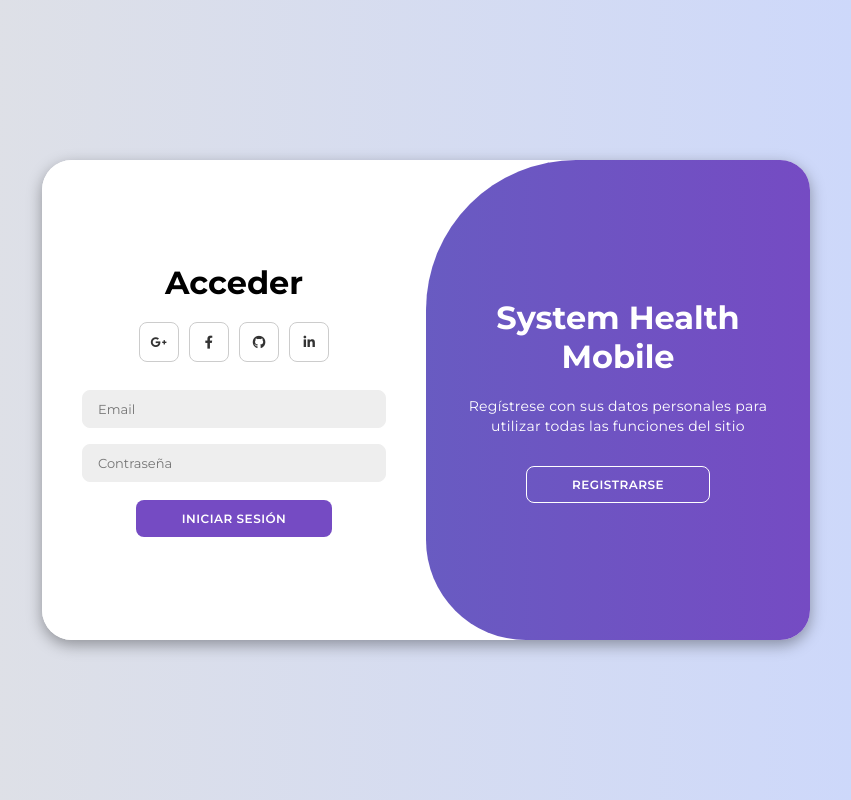
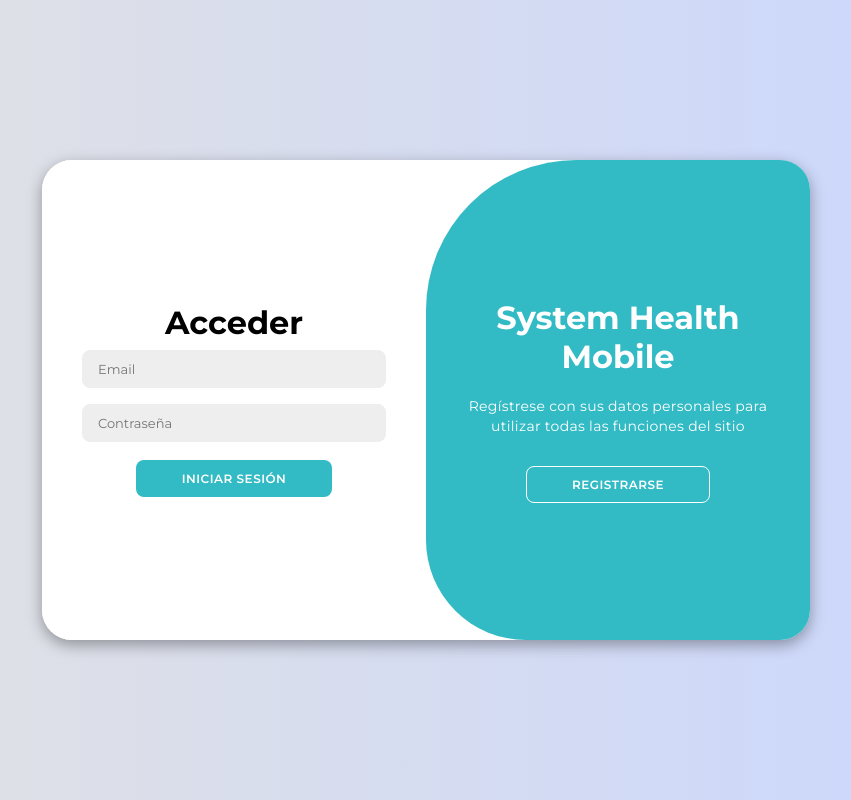
Before and after one commit to VictorJS23/page-salud-movil-v2, a plain HTML site: page Login.html in a window 1280 px wide. Shown: the whole page, without its empty margins (214-1065 px from the left). Drawn offline with nearby package versions, Linux system fonts and the light colour scheme.

Commit message:
fix colors

```diff
--- a/Login.html
+++ b/Login.html
@@ -53,13 +53,14 @@
             <form id="formInicioSecion">
 
                 <h1>Acceder</h1>
-                <div class="Localsocial-icons">
+                <!-- <div class="Localsocial-icons">
                     <a href="#" class="icon"><i class="fa-brands fa-google-plus-g"></i></a>
                     <a href="#" class="icon"><i class="fa-brands fa-facebook-f"></i></a>
                     <a href="https://github.com/VictorJS23/page-salud-movil-v2.git" target="_blank" class="icon"><i
                             class="fa-brands fa-github"></i></a>
                     <a href="#" class="icon"><i class="fa-brands fa-linkedin-in"></i></a>
-                </div>
+                </div> -->
+
                 <input type="email" placeholder="Email">
                 <input type="password" placeholder="Contraseña">
                 <button class="btnInicioSecion" id="btnIniciar-sesion">Iniciar sesión</button> <!-- nueva clase -->
--- a/Login/Login.css
+++ b/Login/Login.css
@@ -47,7 +47,7 @@ body{
 }
 
 .Localcontainer button{
-    background-color: #754bc3;
+    background-color: #33BBC5;
     color: #fff;
     font-size: 12px;
     padding: 10px 45px;
@@ -164,9 +164,9 @@ body{
 }
 
 .Localtoggle{
-    background-color: #754bc3;
+    background-color: #33BBC5;
     height: 100%;
-    background: linear-gradient(to right, #5c6bc0, #754bc3);
+    background: linear-gradient(to right, #33BBC5, #33BBC5);
     color: #fff;
     position: relative;
     left: -100%;
```
